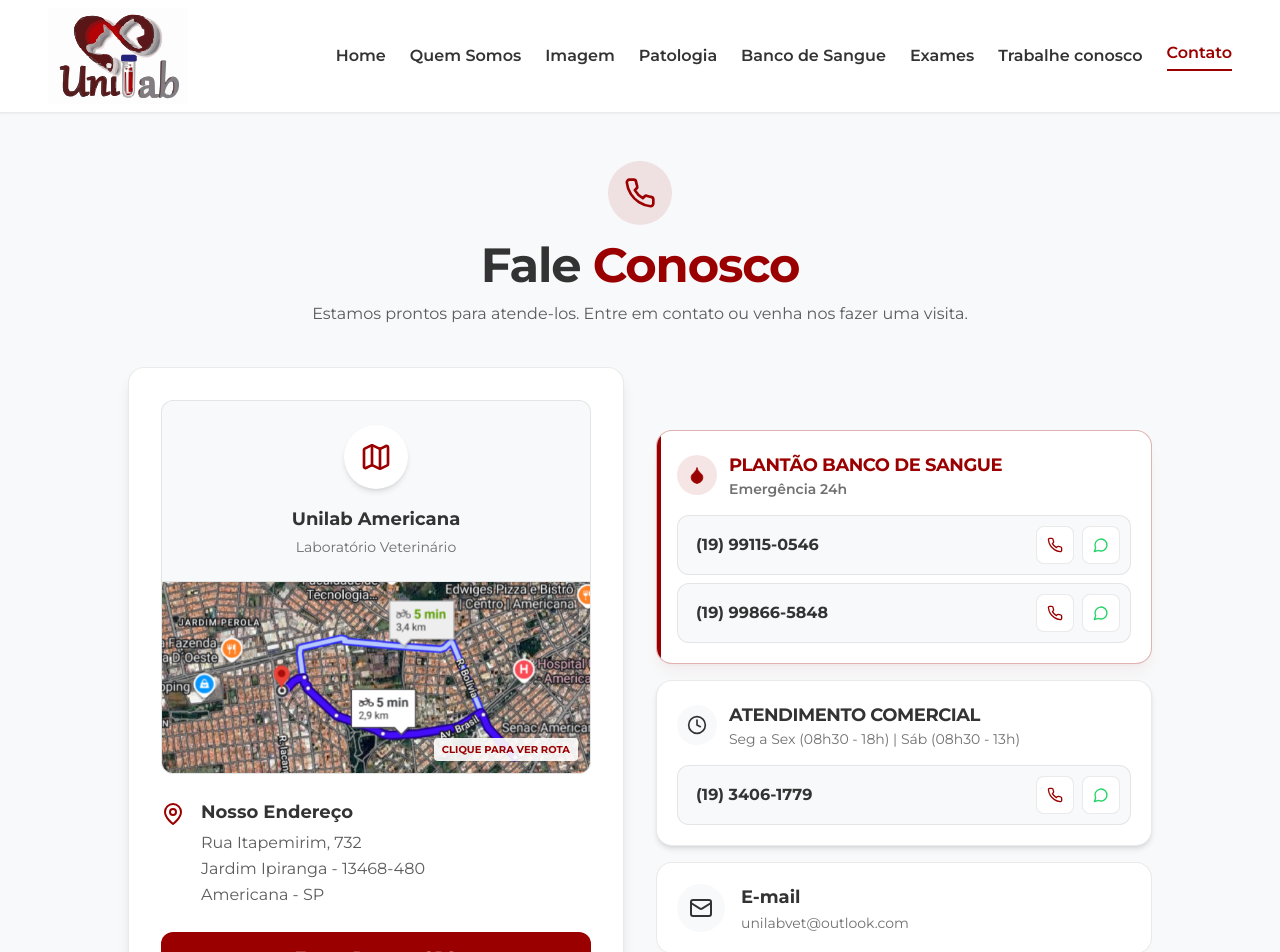
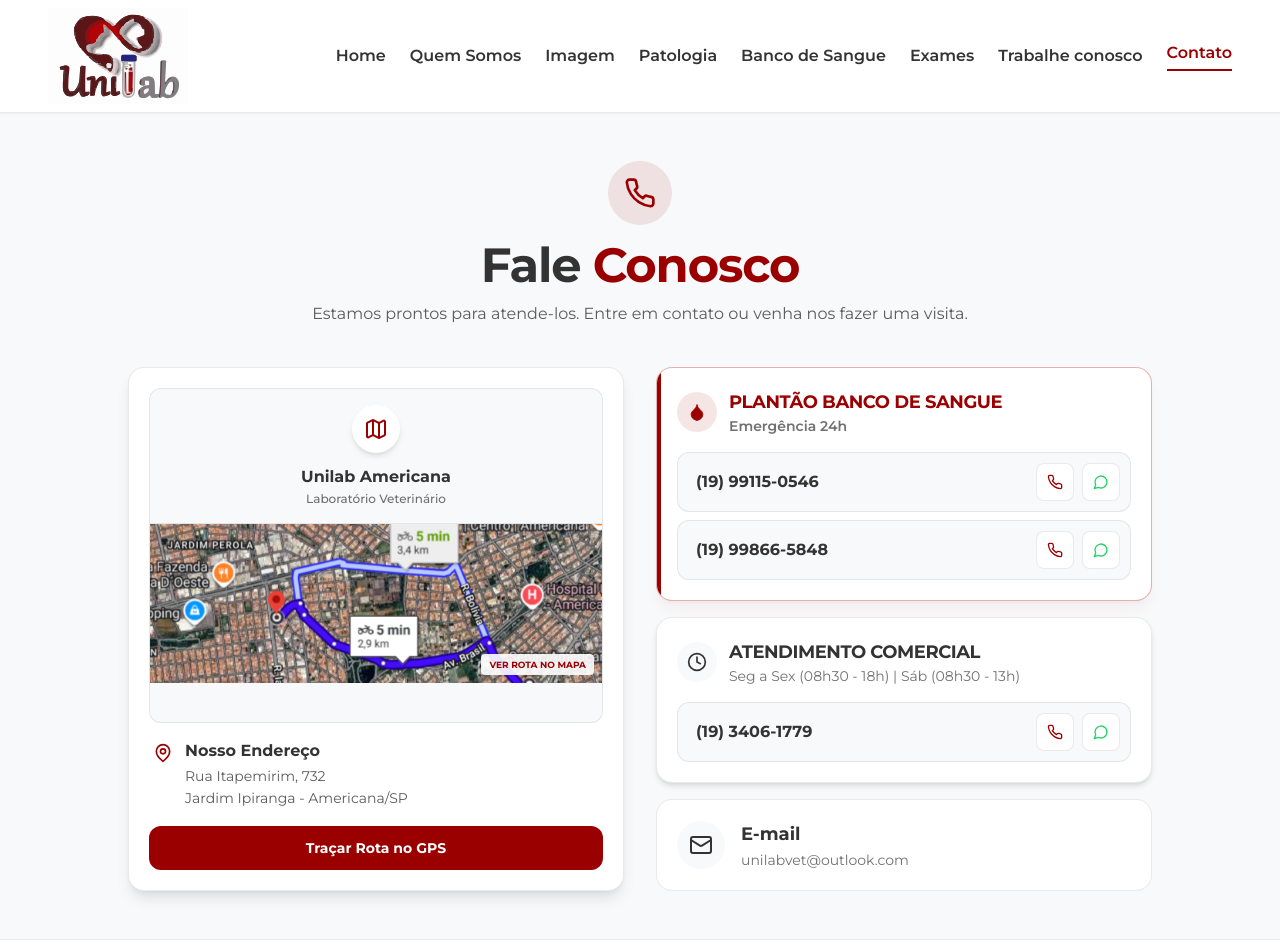
Before and after one commit to Fmarzochi/unilab, a Next.js app in the folder frontend/: page /contato in a window 1280 px wide. Shown: the top 952 px of the page. Built offline with nearby package versions, Linux system fonts and the light colour scheme.

Commit message:
Ajuste fino na página de Contato: mapa integrado ao card da unidade, restauração dos hiperlinks de navegação e equalização da simetria visual entre as colunas

```diff
--- a/frontend/src/app/contato/page.tsx
+++ b/frontend/src/app/contato/page.tsx
@@ -26,70 +26,71 @@
           </p>
         </motion.div>
 
-        <div className="grid grid-cols-1 lg:grid-cols-2 gap-4 sm:gap-6 lg:gap-8 max-w-5xl mx-auto">
+        <div className="grid grid-cols-1 lg:grid-cols-2 gap-4 sm:gap-6 lg:gap-8 max-w-5xl mx-auto items-stretch">
 
           {/* Coluna Esquerda: Mapa e Endereço */}
           <motion.div
             initial={{ opacity: 0, x: -20 }}
             animate={{ opacity: 1, x: 0 }}
             transition={{ duration: 0.6, delay: 0.2, ease: "easeOut" }}
-            className="bg-unilab-white p-5 sm:p-8 rounded-2xl border border-unilab-gray/10 shadow-lg flex flex-col h-full"
+            className="bg-unilab-white p-4 sm:p-5 rounded-2xl border border-unilab-gray/10 shadow-lg flex flex-col h-full"
           >
-            {/* QUADRO INTERNO COM MAPA INTEGRADO */}
-            <div className="flex-1 bg-unilab-offWhite rounded-xl border border-unilab-gray/10 flex flex-col overflow-hidden mb-6 group">
-              {/* Parte Superior: Texto e Ícone */}
-              <div className="p-6 flex flex-col items-center justify-center text-center">
-                <div className="w-16 h-16 bg-white rounded-full flex items-center justify-center shadow-md mb-4 text-unilab-red group-hover:scale-110 transition-transform">
-                  <Map className="w-8 h-8" />
-                </div>
-                <h3 className="font-bold text-unilab-gray text-lg mb-1">Unilab Americana</h3>
-                <p className="text-unilab-gray/70 text-sm">Laboratório Veterinário</p>
-              </div>
-
-              {/* Parte Inferior: O Mapa dentro do quadro */}
+            {/* QUADRO INTERNO COM MAPA INTEGRADO E HIPERLINK */}
+            <div className="flex-1 bg-unilab-offWhite rounded-xl border border-unilab-gray/10 flex flex-col overflow-hidden mb-4 group">
               <a
-                href="https://www.google.com/maps/dir/?api=1&destination=Rua+Itapemirim+732+Americana+SP"
+                href="https://www.google.com/maps/dir/?api=1&destination=Rua+Itapemirim,+732+-+Jardim+Ipiranga,+Americana+-+SP,+13468-480"
                 target="_blank"
                 rel="noopener noreferrer"
-                className="relative block w-full h-40 sm:h-48 border-t border-unilab-gray/10 overflow-hidden group/map"
+                className="flex flex-col h-full"
               >
-                <div className="absolute inset-0 bg-unilab-red/5 opacity-0 group-hover/map:opacity-100 transition-opacity z-10"></div>
-                <Image
-                  src="/images/mapa-unilab.jpg"
-                  alt="Mapa de localização Unilab Americana"
-                  fill
-                  className="object-cover transition-transform duration-500 group-hover/map:scale-110"
-                />
-                <div className="absolute bottom-3 right-3 bg-white/90 px-2 py-1 rounded text-[10px] font-bold text-unilab-red shadow-sm z-20">
-                  CLIQUE PARA VER ROTA
+                {/* Parte Superior: Texto e Ícone */}
+                <div className="p-4 flex flex-col items-center justify-center text-center">
+                  <div className="w-12 h-12 bg-white rounded-full flex items-center justify-center shadow-md mb-3 text-unilab-red group-hover:scale-110 transition-transform">
+                    <Map className="w-6 h-6" />
+                  </div>
+                  <h3 className="font-bold text-unilab-gray text-base mb-0.5">Unilab Americana</h3>
+                  <p className="text-unilab-gray/70 text-xs font-medium">Laboratório Veterinário</p>
+                </div>
+
+                {/* Parte Inferior: O Mapa dentro do quadro com efeito hover */}
+                <div className="relative w-full h-32 sm:h-40 border-t border-unilab-gray/10 overflow-hidden">
+                  <div className="absolute inset-0 bg-unilab-red/5 opacity-0 group-hover:opacity-100 transition-opacity z-10"></div>
+                  <Image
+                    src="/images/mapa-unilab.jpg"
+                    alt="Mapa de localização Unilab Americana"
+                    fill
+                    className="object-cover transition-transform duration-500 group-hover:scale-110"
+                  />
+                  <div className="absolute bottom-2 right-2 bg-white/90 px-2 py-1 rounded text-[9px] font-bold text-unilab-red shadow-sm z-20">
+                    VER ROTA NO MAPA
+                  </div>
                 </div>
               </a>
             </div>
 
-            <div className="flex items-start gap-4 mb-6">
-              <MapPin className="w-6 h-6 text-unilab-red flex-shrink-0 mt-1" />
+            <div className="flex items-start gap-3 mb-4 px-1">
+              <MapPin className="w-5 h-5 text-unilab-red flex-shrink-0 mt-1" />
               <div>
-                <p className="font-bold text-unilab-gray text-lg">Nosso Endereço</p>
-                <p className="text-unilab-gray/80 leading-relaxed mt-1">
+                <p className="font-bold text-unilab-gray text-base">Nosso Endereço</p>
+                <p className="text-unilab-gray/80 text-sm leading-relaxed mt-0.5">
                   Rua Itapemirim, 732<br />
-                  Jardim Ipiranga - 13468-480<br />
-                  Americana - SP
+                  Jardim Ipiranga - Americana/SP
                 </p>
               </div>
             </div>
 
-            {/* Smart Link: Traçar Rota via GPS - Mantendo sua cor personalizada */}
+            {/* Smart Link: Traçar Rota via GPS - Link e Cor Preservados */}
             <a
-              href="https://www.google.com/maps/dir/?api=1&destination=Rua+Itapemirim+732+Americana+SP"
+              href="https://www.google.com/maps/dir/?api=1&destination=Rua+Itapemirim,+732+-+Jardim+Ipiranga,+Americana+-+SP,+13468-480"
               target="_blank"
               rel="noopener noreferrer"
-              className="mt-auto w-full bg-unilab-red text-white py-3.5 rounded-xl font-bold flex items-center justify-center gap-2 hover:bg-[#b31b20] hover:shadow-lg transition-all active:scale-95"
+              className="mt-auto w-full bg-unilab-red text-white py-3 rounded-xl font-bold text-sm flex items-center justify-center gap-2 hover:bg-[#b31b20] hover:shadow-lg transition-all active:scale-95"
             >
               Traçar Rota no GPS
             </a>
           </motion.div>
 
-          {/* Coluna Direita: Cartões de Contato */}
+          {/* Coluna Direita: Cartões de Contato (IGUAIS AO ORIGINAL) */}
           <motion.div
             initial={{ opacity: 0, x: 20 }}
             animate={{ opacity: 1, x: 0 }}
```
